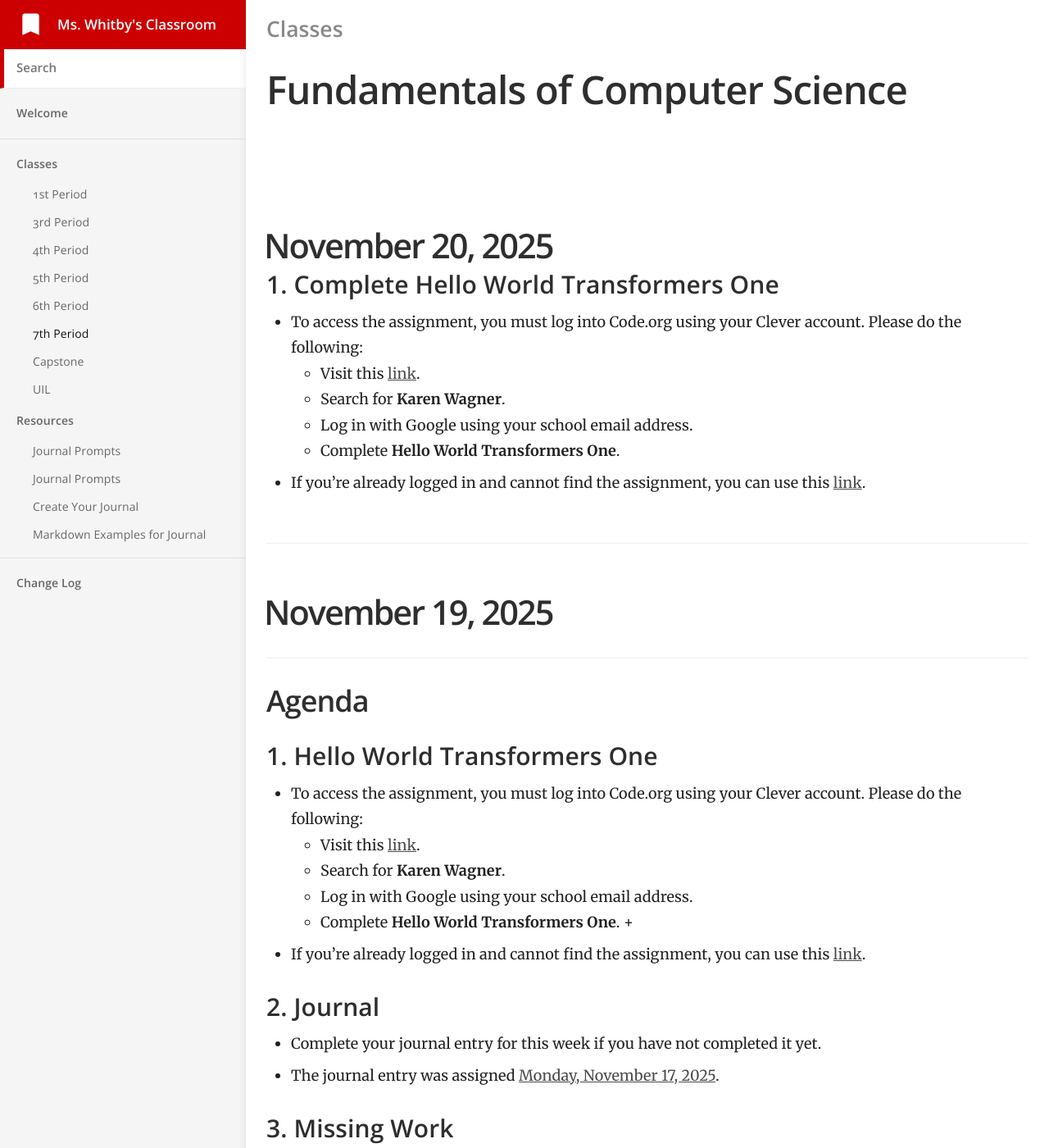
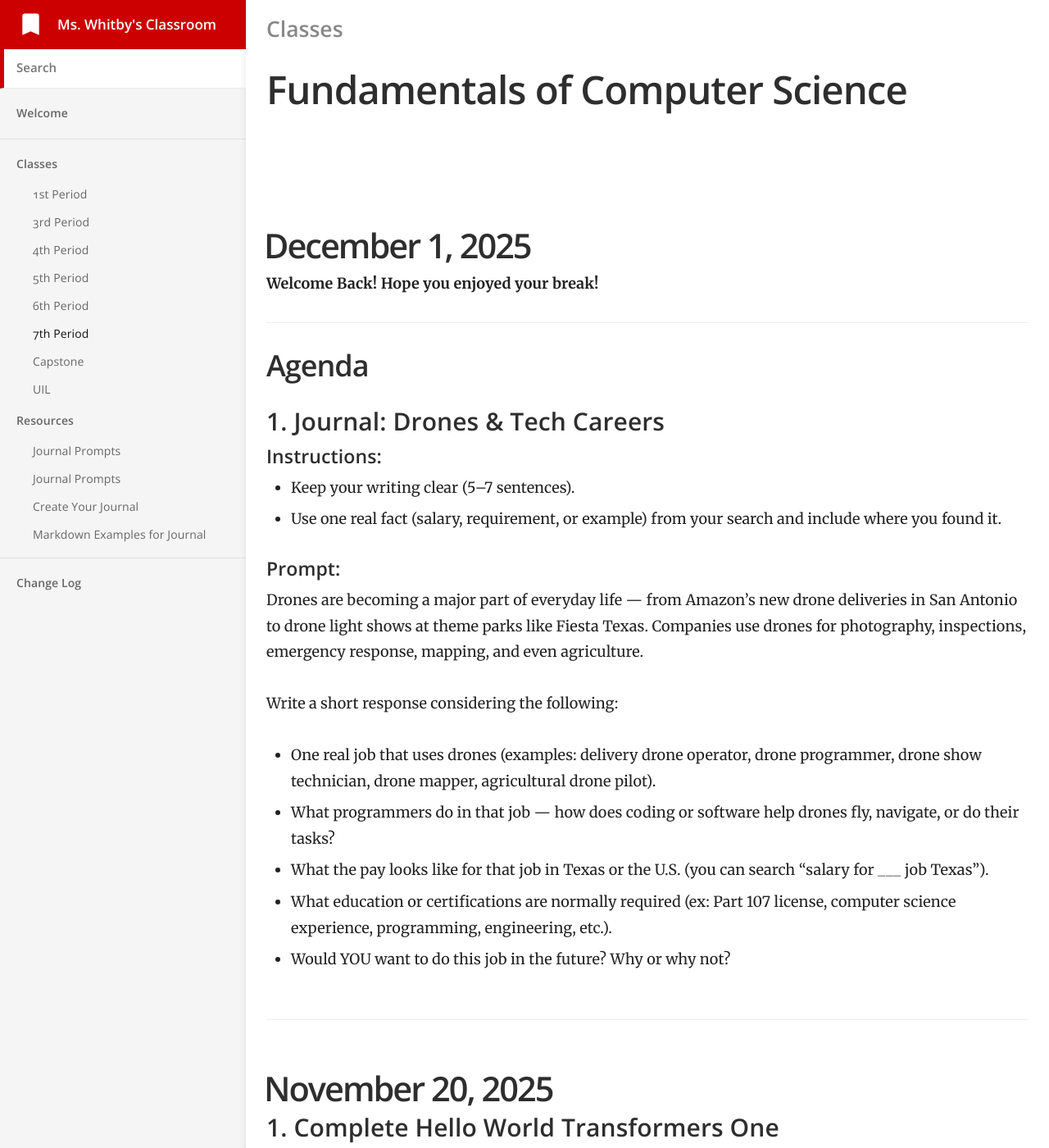
Before and after one commit to mswhitby/classroom, a Jekyll site: the page built from _docs/classes/7th.md, in a window 1280 px wide and 1400 px high. Shown: the whole window at 82% size. Built offline with Jekyll 4.4.1, drawn with Linux system fonts in a browser that asks for light colours.

Commit message:
Updated journal

```diff
--- a/_docs/classes/7th.md
+++ b/_docs/classes/7th.md
@@ -4,6 +4,32 @@ subtitle: Fundamentals of Computer Science
 category: Classes
 order: 6
 ---
+
+# December 1, 2025
+
+**Welcome Back! Hope you enjoyed your break!**
+
+## Agenda
+
+### 1. Journal: Drones & Tech Careers
+
+#### Instructions:
+
+- Keep your writing clear (5–7 sentences).
+- Use one real fact (salary, requirement, or example) from your search and include where you found it.
+
+#### Prompt:
+
+Drones are becoming a major part of everyday life — from Amazon’s new drone deliveries in San Antonio to drone light shows at theme parks like Fiesta Texas. Companies use drones for photography, inspections, emergency response, mapping, and even agriculture.
+
+Write a short response considering the following:
+- One real job that uses drones (examples: delivery drone operator, drone programmer, drone show technician, drone mapper, agricultural drone pilot).
+- What programmers do in that job — how does coding or software help drones fly, navigate, or do their tasks?
+- What the pay looks like for that job in Texas or the U.S. (you can search “salary for ___ job Texas”).
+- What education or certifications are normally required (ex: Part 107 license, computer science experience, programming, engineering, etc.).
+- Would YOU want to do this job in the future? Why or why not?
+
+----
 
 # November 20, 2025
 
```
Also changed, not shown: _docs/classes/3rd.md (+26 -0 lines).
